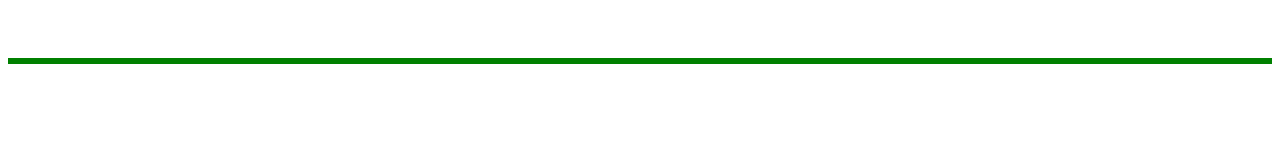
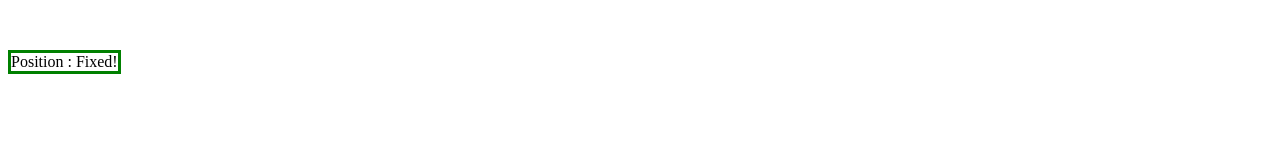
Before and after one commit to muhammadharismalikzada/web-platform-kanhkr, a plain HTML site: page index.html in a window 1280 px wide. Drawn offline with Linux system fonts and the light colour scheme.

Commit message:
2 files modified

```diff
--- a/index.html
+++ b/index.html
@@ -13,7 +13,7 @@
       <div>3</div>
     </div> -->
     <div>
-
+      Position : Fixed!
     </div>
   </body>
 </html>
--- a/styles.css
+++ b/styles.css
@@ -11,6 +11,6 @@
 
 div{
   border: 3px solid green;
-  position: relative;
+  position: fixed;
   top: 50px;
 }
```
